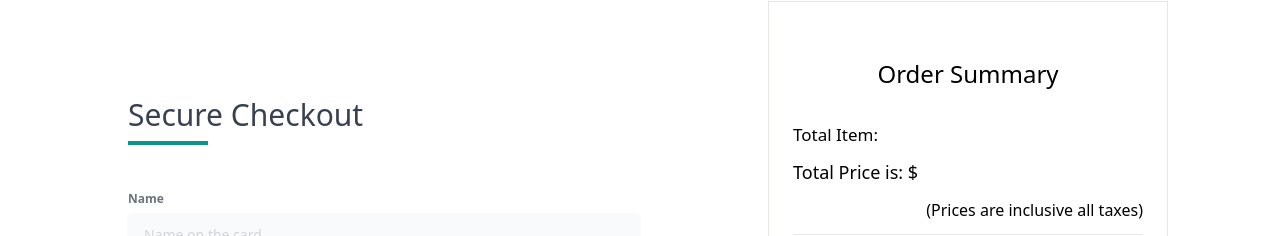
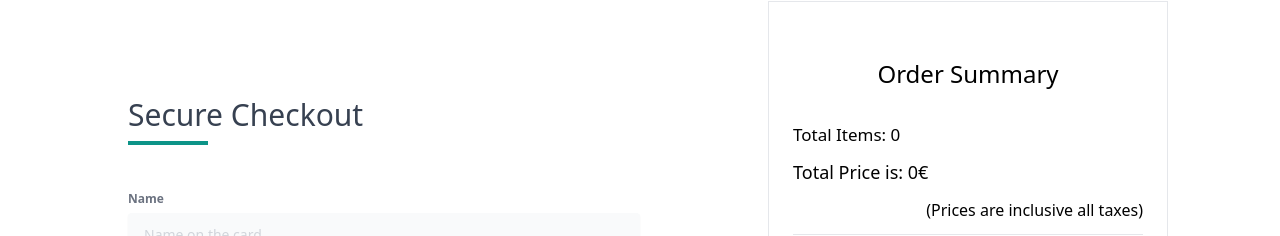
Before and after one commit to S-Rabi/E-Shop, a React (Create React App) app: page /pay in a window 1280 px wide. Shown: the part 258-494 px from the top of the page. Built offline with nearby package versions, Linux system fonts and the light colour scheme.

Commit message:
show total price and amount in pay page

```diff
--- a/src/App.js
+++ b/src/App.js
@@ -2,7 +2,7 @@ import React, { useState } from "react";
 import Nav from "./components/Nav";
 import { BrowserRouter, Routes, Route } from "react-router-dom";
 import Products from "./components/Products";
-import { CartProvider } from "./CartContext";
+import CartProvider from "./CartContext";
 import Cart from "./components/Cart";
 import AddressForm from "./components/AddressForm";
 import Payment from "./components/Payment";
--- a/src/CartContext.js
+++ b/src/CartContext.js
@@ -1,6 +1,6 @@
 import { createContext, useState } from "react";
 
-const CartContext = createContext();
+export const CartContext = createContext();
 
 export function CartProvider({ children }) {
   const [cartItem, setCartItem] = useState([]);
@@ -39,4 +39,4 @@ export function CartProvider({ children }) {
   );
 }
 
-export default CartContext;
+export default CartProvider;
--- a/src/components/Card.js
+++ b/src/components/Card.js
@@ -1,6 +1,6 @@
 import React from "react";
 import { AiFillShopping } from "react-icons/ai";
-import CartContext from "../CartContext";
+import {CartContext} from "../CartContext";
 import { useContext } from "react";
 
 function Card({ el }) {
--- a/src/components/Cart.js
+++ b/src/components/Cart.js
@@ -1,5 +1,5 @@
 import React, { useContext, useEffect, useState } from "react";
-import CartContext from "../CartContext";
+import {CartContext} from "../CartContext";
 import { RiDeleteBin6Line } from "react-icons/ri";
 import { FaShoppingCart } from "react-icons/fa";
 import { BiArrowBack } from "react-icons/bi";
--- a/src/components/Nav.js
+++ b/src/components/Nav.js
@@ -1,7 +1,7 @@
 import React from "react";
 import { Link } from "react-router-dom";
 import { AiFillShopping } from "react-icons/ai";
-import CartContext from "../CartContext";
+import {CartContext} from "../CartContext";
 import { useContext } from "react";
 import Logo from "./img/logo.png";
 
--- a/src/components/Payment.js
+++ b/src/components/Payment.js
@@ -1,9 +1,14 @@
 import React from "react";
-// import TotalContext from "./totalContext";
+import { useContext } from "react";
+import { CartContext } from "../CartContext";
 
 export default function Basic() {
-  // const { totalItems, totalPrice } = useContext(TotalContext);
-  // console.log("Total items is =>", totalItems);
+  const {
+    cartItem
+  } = useContext(CartContext);
+  console.log("cartItem", cartItem);
+  const totalItems = cartItem.reduce((total, item) => total + item.quantity, 0);
+  const totalPrice = cartItem.reduce((total, item) => total + item.quantity * item.price, 0);
 
   return (
     <div>
@@ -124,10 +129,10 @@ export default function Basic() {
               </h2>
               <div className="order-container">
                 <div className="ordered-details flex justify-between w-full my-3 text-[17px] font-medium ">
-                  <p>Total Item:</p>
+                  <p>Total Items: {totalItems}</p>
                 </div>
                 <div className="ordered-details flex justify-between w-full my-3 text-[18px] font-medium ">
-                  <p>Total Price is: $</p>
+                  <p>Total Price is: {totalPrice}€</p>
                 </div>
                 <p className="text-end my-3">
                   (Prices are inclusive all taxes)
```
